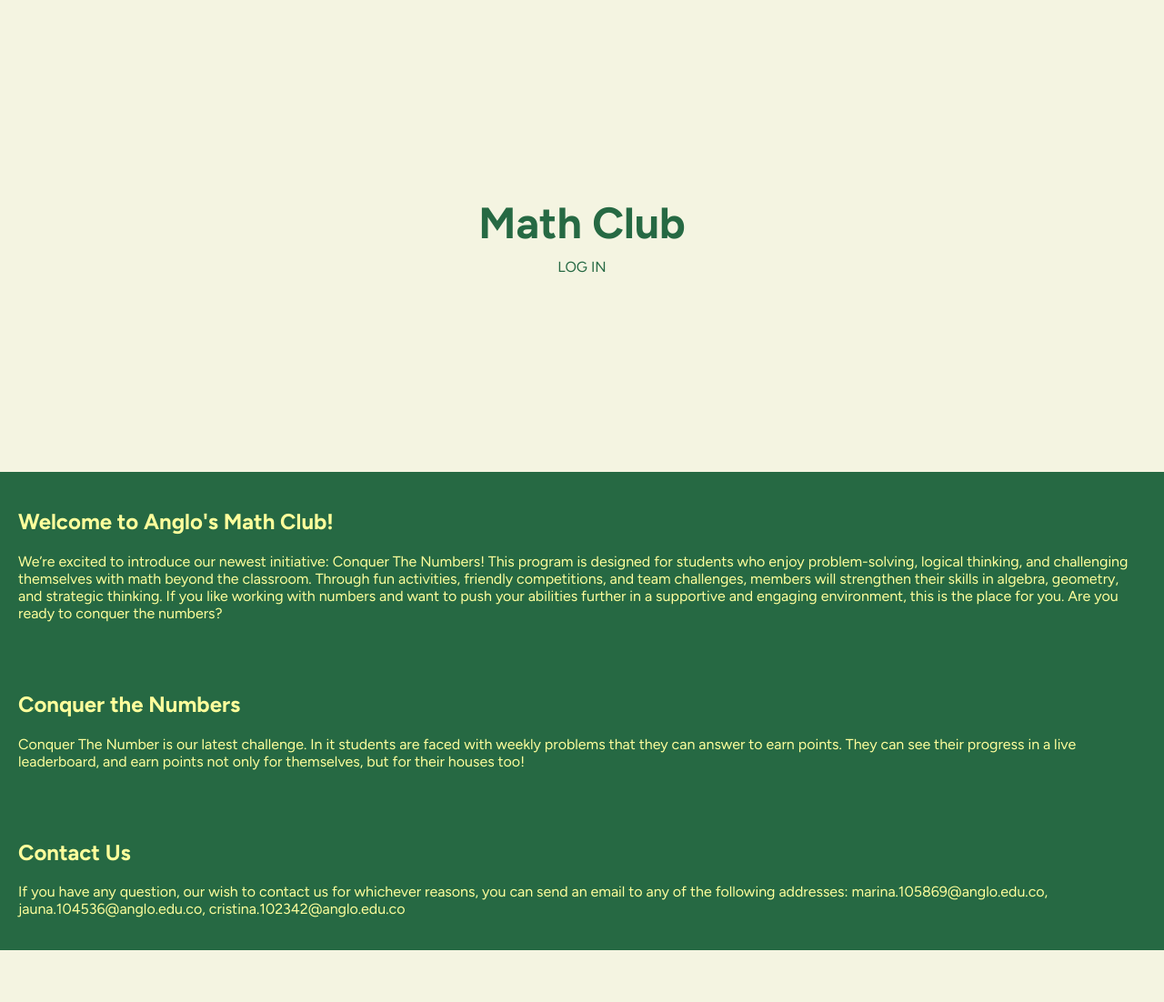
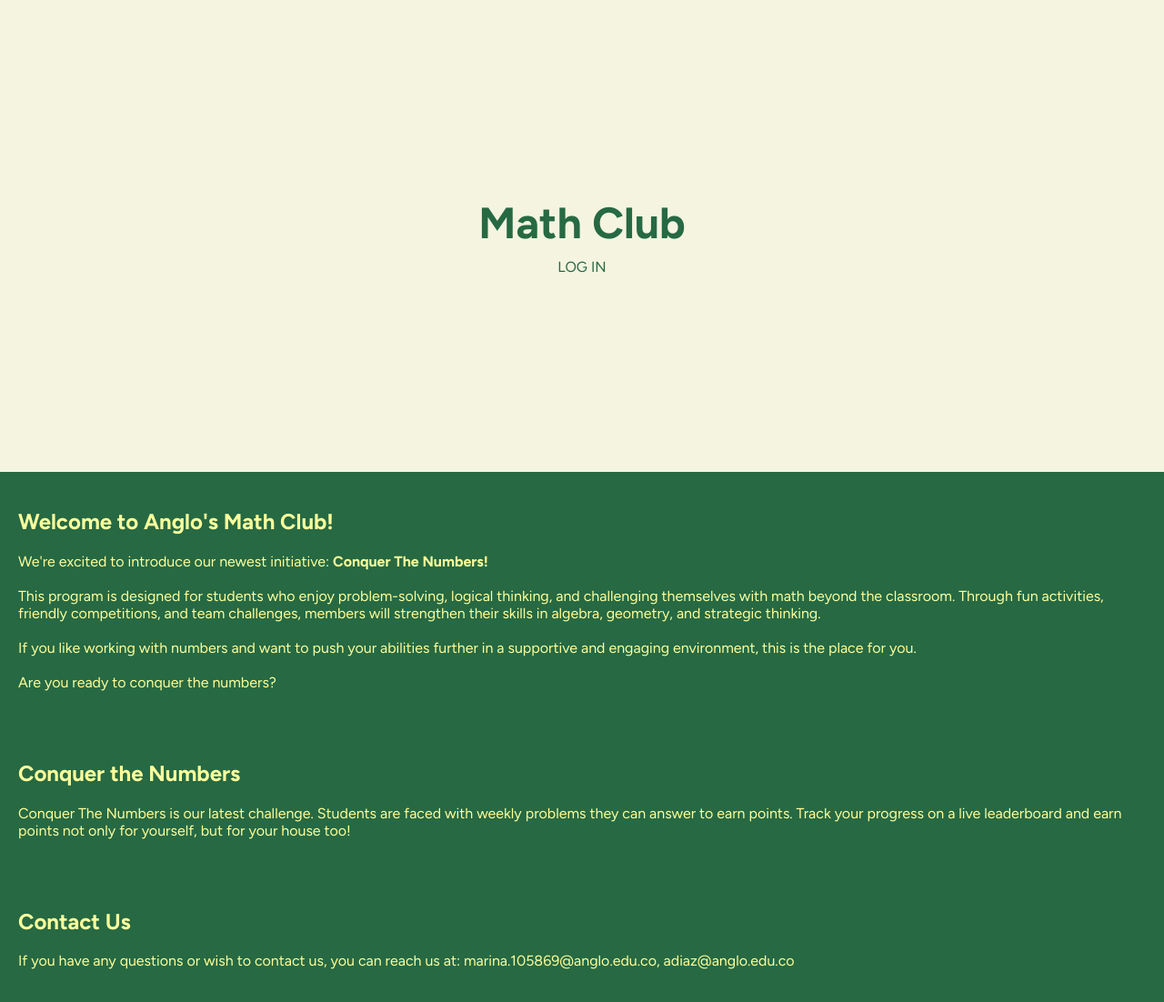
Before and after one commit to marinamolinat/MathWebsite, a Flask app: page / in a window 1280 px wide. Shown: the part 41-1143 px from the top of the page at 91% size. Before the commit the page ends 1086 px from the top, so only its background shows below. Run offline with Flask 3, Linux system fonts and the light colour scheme; parts of the project's set-up code (start-up, migrations or seed data) failed here and were passed over.

Commit message:
change index.html to replace emails

```diff
--- a/templates/index.html
+++ b/templates/index.html
@@ -62,34 +62,26 @@
     <section id="about">
         <h2>Welcome to Anglo's Math Club!</h2>
         <p>
-            We’re excited to introduce our newest initiative: Conquer The Numbers!
-
-This program is designed for students who enjoy problem-solving, logical thinking, and challenging themselves with math beyond the classroom. Through fun activities, friendly competitions, and team challenges, members will strengthen their skills in algebra, geometry, and strategic thinking.
-
-If you like working with numbers and want to push your abilities further in a supportive and engaging environment, this is the place for you.
-
-Are you ready to conquer the numbers?
-
-
-
-
-
-        </p>
+    We're excited to introduce our newest initiative: <strong>Conquer The Numbers!</strong><br><br>
+    This program is designed for students who enjoy problem-solving, logical thinking, and challenging themselves with math beyond the classroom. Through fun activities, friendly competitions, and team challenges, members will strengthen their skills in algebra, geometry, and strategic thinking.<br><br>
+    If you like working with numbers and want to push your abilities further in a supportive and engaging environment, this is the place for you.<br><br>
+    Are you ready to conquer the numbers?
+</p>
     </section>
 
 
     <section id="conquer">
         <h2>Conquer the Numbers</h2>
-        <p>Conquer The Number is our latest challenge. In it students are faced with weekly problems that they can answer to earn points. They can see their progress in a live leaderboard, and earn points not only for themselves, but for their houses too!</p>
-
+        <p>Conquer The Numbers is our latest challenge. Students are faced with weekly problems they can answer to earn points. Track your progress on a live leaderboard and earn points not only for yourself, but for your house too!</p>
 
 
     </section>
 
      <section id="Contact">
         <h2>Contact Us</h2>
-        <p>If you have any question, our wish to contact us for whichever reasons, you can send an email to any of the following addresses: marina.105869@anglo.edu.co, jauna.104536@anglo.edu.co, cristina.102342@anglo.edu.co</p>
-
+        <p>If you have any questions or wish to contact us, you can reach us at:
+    marina.105869@anglo.edu.co, adiaz@anglo.edu.co
+</p>
 
 
     </section>
```
